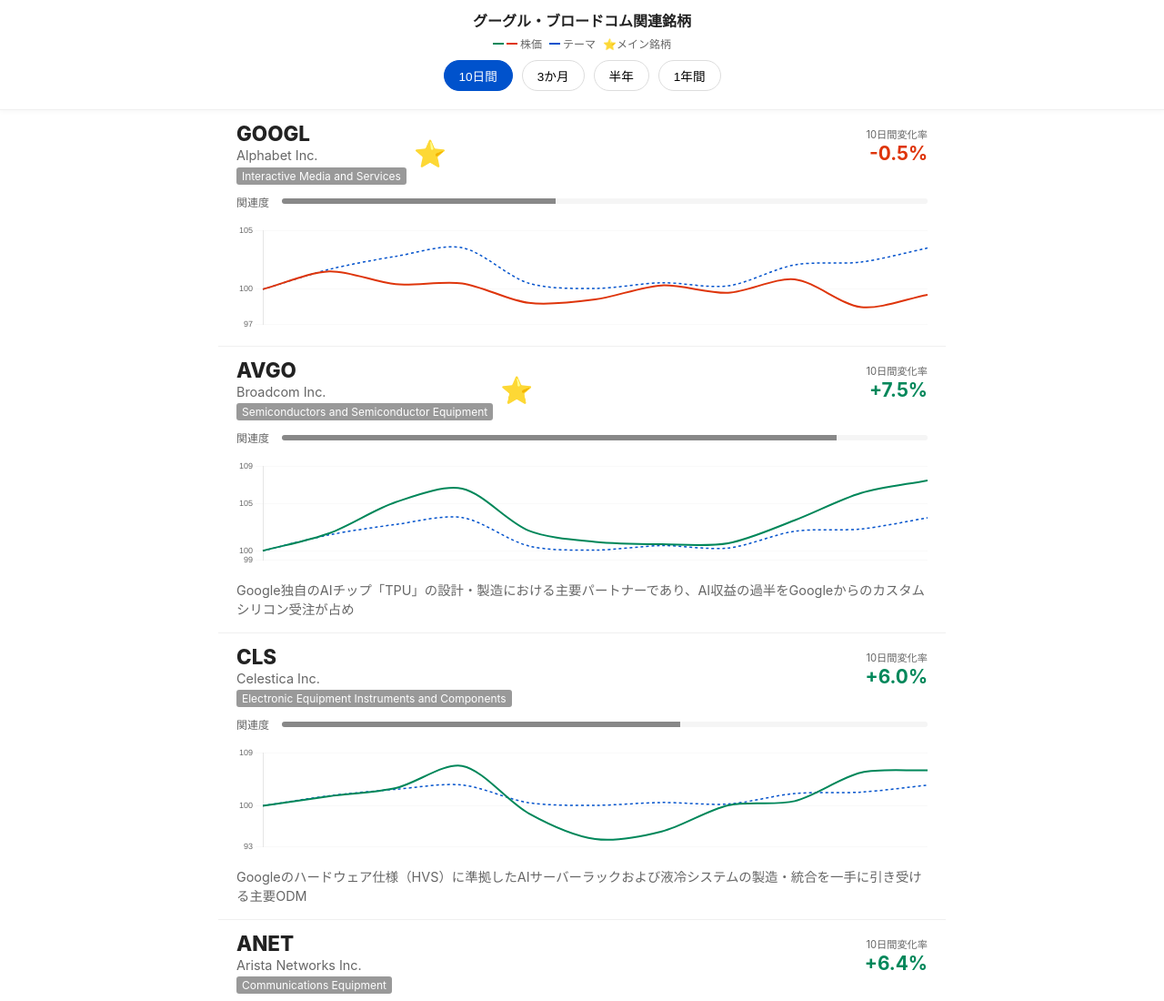
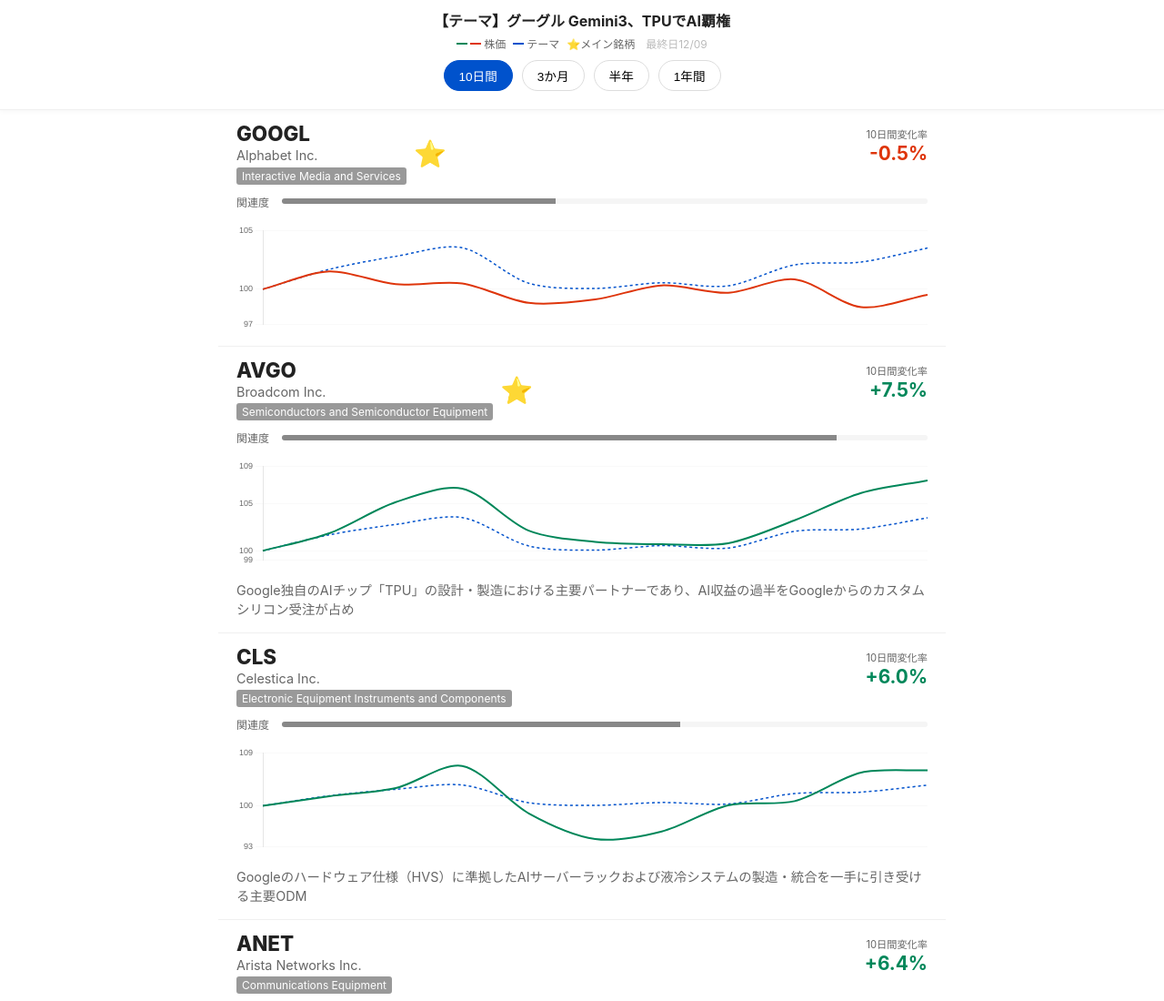
Before and after one commit to UsStocksInsight/new_website, a plain HTML site: page index.html in a window 1280 px wide. Shown: the top 1100 px of the page at 91% size. Drawn offline with nearby package versions, Linux system fonts and the light colour scheme.

Commit message:
Add files via upload

```diff
--- a/index.html
+++ b/index.html
@@ -3,7 +3,7 @@
         <head>
             <meta charset="UTF-8">
             <meta name="viewport" content="width=device-width, initial-scale=1.0">
-            <title>連動性の高い銘柄リスト</title>
+            <title>【テーマ】グーグル Gemini3、TPUでAI覇権</title>
             <script src="https://cdn.jsdelivr.net/npm/chart.js"></script>
             <style>
                 :root {
@@ -22,6 +22,7 @@
                 h1 { font-size: 1rem; margin: 0 0 5px 0; text-align: center; }
                 .global-legend { display: flex; justify-content: center; align-items: center; gap: 8px; font-size: 0.75rem; color: var(--text-sub); flex-wrap: nowrap; }
                 .legend-item { display: flex; align-items: center; gap: 3px; white-space: nowrap; }
+                .legend-date { color: #bbb; margin-left: 4px; }
                 .legend-icon { width: 12px; height: 2px; display: inline-block; }
                 .icon-price-up { background: var(--positive); }
                 .icon-price-down { background: var(--negative); }
@@ -61,11 +62,12 @@
         </head>
         <body>
             <header>
-                <h1>グーグル・ブロードコム関連銘柄</h1>
+                <h1>【テーマ】グーグル Gemini3、TPUでAI覇権</h1>
                 <div class="global-legend">
                     <div class="legend-item"><span class="legend-icon icon-price-up"></span><span class="legend-icon icon-price-down"></span>株価</div>
                     <div class="legend-item"><span class="legend-icon icon-theme"></span>テーマ</div>
                     <div class="legend-item">⭐メイン銘柄</div>
+                    <div class="legend-item legend-date" id="legend-date"></div>
                 </div>
                 <div class="period-selector">
                     <button class="period-btn active" data-period="10" data-label="10日間">10日間</button>
@@ -229,6 +231,18 @@ Median,,,,,,0.0080180717863097,0.06077027516695299,-0.015734613677555742,0.11658
                     const container = document.getElementById('app');
                     container.innerHTML = '';
                     charts = [];
+
+                    // 最終日をレジェンドに表示（mm/ddフォーマット）
+                    const lastDate = dateLabels[dateLabels.length - 1] || '';
+                    let lastDateFormatted = '';
+                    if (lastDate) {
+                        const parts = lastDate.split('/');
+                        if (parts.length >= 3) {
+                            lastDateFormatted = '最終日' + parts[1] + '/' + parts[2];
+                        }
+                    }
+                    const legendDateEl = document.getElementById('legend-date');
+                    if (legendDateEl) legendDateEl.textContent = lastDateFormatted;
 
                     const indices = getSliceIndices(currentPeriod);
 
```
